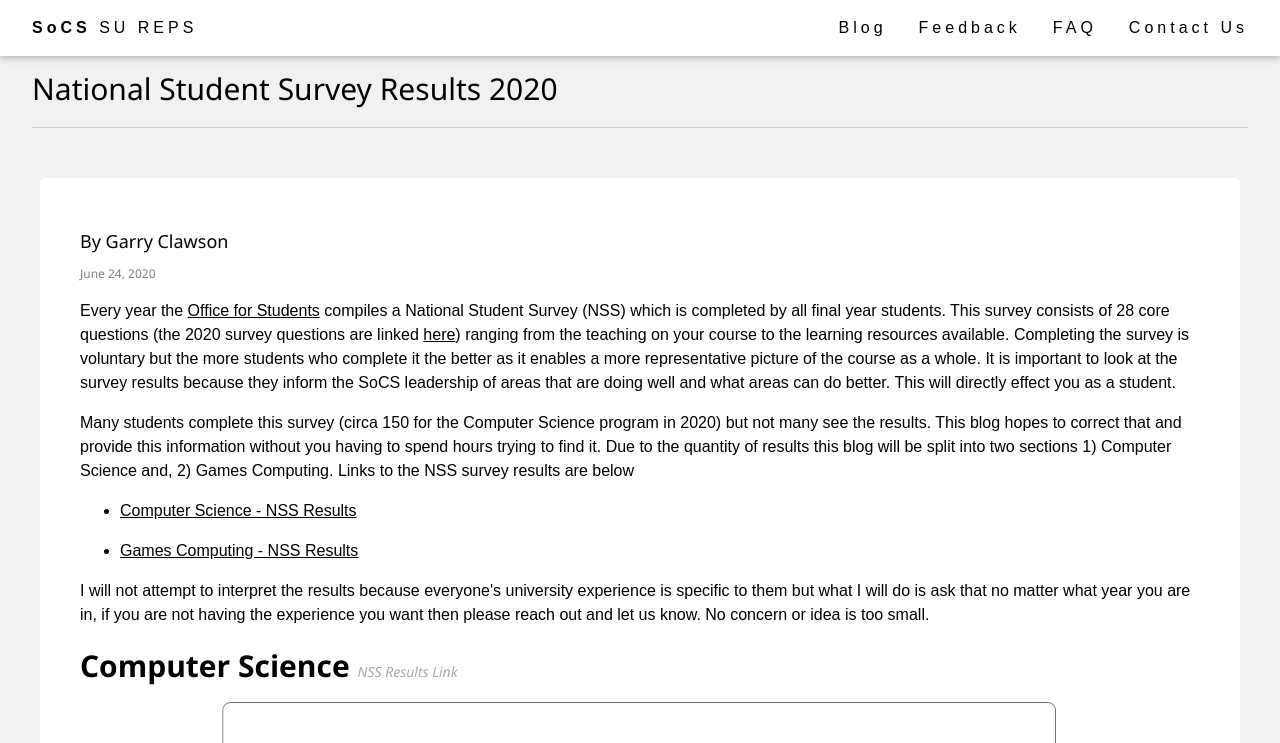
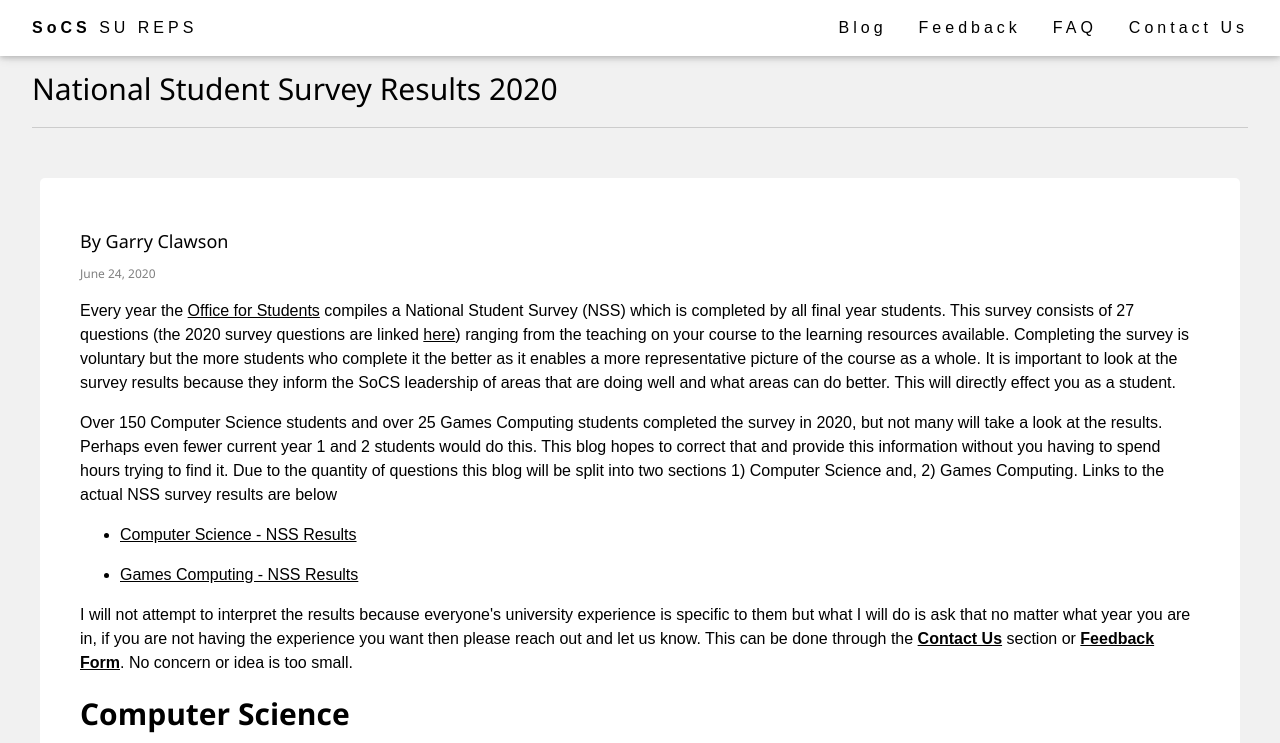
Before and after one commit to socsreps/socsreps.github.io, a plain HTML site: page posts/blogs/NssResults_BLOG.html in a window 1280 px wide. Shown: the top 743 px of the page. Drawn offline with nearby package versions, Linux system fonts and the light colour scheme.

Commit message:
Update posts/blogs/NssResults_BLOG.html

```diff
--- a/posts/blogs/NssResults_BLOG.html
+++ b/posts/blogs/NssResults_BLOG.html
@@ -61,18 +61,19 @@
 
   <h5 style="color:grey">June 24, 2020</h5>
 
-    <p>Every year the <a href="https://www.officeforstudents.org.uk">Office for Students</a> compiles a National Student Survey (NSS) which is completed by all final year students. This survey consists of 28 core questions (the 2020 survey questions are linked <a href="../assets/Nss2020Questions.pdf">here</a>) ranging from the teaching on your course to the learning resources available. Completing the survey is voluntary but the more students who complete it the better as it enables a more representative picture of the course as a whole. It is important to look at the survey results because they inform the SoCS leadership of areas that are doing well and what areas can do better. This will directly effect you as a student.</p>
 
-    <p>Many students complete this survey (circa 150 for the Computer Science program in 2020) but not many see the results. This blog hopes to correct that and provide this information without you having to spend hours trying to find it. Due to the quantity of results this blog will be split into two sections 1) Computer Science and, 2) Games Computing. Links to the NSS survey results are below</p>
+    <p>Every year the <a href="https://www.officeforstudents.org.uk">Office for Students</a> compiles a National Student Survey (NSS) which is completed by all final year students. This survey consists of 27 questions (the 2020 survey questions are linked <a href="../assets/Nss2020Questions.pdf">here</a>) ranging from the teaching on your course to the learning resources available. Completing the survey is voluntary but the more students who complete it the better as it enables a more representative picture of the course as a whole. It is important to look at the survey results because they inform the SoCS leadership of areas that are doing well and what areas can do better. This will directly effect you as a student.</p>
+
+    <p>Over 150 Computer Science students and over 25 Games Computing students completed the survey in 2020, but not many will take a look at the results. Perhaps even fewer current year 1 and 2 students would do this. This blog hopes to correct that and provide this information without you having to spend hours trying to find it. Due to the quantity of questions this blog will be split into two sections 1) Computer Science and, 2) Games Computing. Links to the actual NSS survey results are below</p>
 
     <ul>
       <li><p><a href="https://discoveruni.gov.uk/course-details/10007151/CMPCMSUB/Full-time/">Computer Science - NSS Results</a></p></li>
       <li><p><a href="https://discoveruni.gov.uk/course-details/10007151/CGPCMPUB/Full-time/">Games Computing - NSS Results</a></p></li>
     </ul>
 
-    <p>I will not attempt to interpret the results because everyone's university experience is specific to them but what I will do is ask that no matter what year you are in, if you are not having the experience you want then please reach out and let us know. No concern or idea is too small.  </p>
+    <p>I will not attempt to interpret the results because everyone's university experience is specific to them but what I will do is ask that no matter what year you are in, if you are not having the experience you want then please reach out and let us know. This can be done through the <b><a href="../../index.html#about">Contact Us</a></b> section or <b><a href="../../feedback.html">Feedback Form</a></b>. No concern or idea is too small.  </p>
 
-     <h2><b>Computer Science  </b><span><a href="https://discoveruni.gov.uk/course-details/10007151/CMPCMSUB/Full-time/" style="color:darkgrey; text-decoration: none; font-size: 14px"><i>NSS Results Link</i></a></span></h2>
+     <h2><b>Computer Science</b></h2>
 
     <img src="../assets/NssResults_IMAGE2.png" class="image" alt="test" style="width:100%"></img>
 
@@ -93,7 +94,7 @@
     <img src="../assets/NssResults_IMAGE10.png" class="image" alt="test" style="width:100%"></img>
 
 
-    <h2><b>Games Computing  </b><span><a href="https://discoveruni.gov.uk/course-details/10007151/CGPCMPUB/Full-time/" style="color:darkgrey; text-decoration: none; font-size: 14px"><i>NSS Results Link</i></a></span></h2>
+    <h2><b>Games Computing</b></h2>
 
     <img src="../assets/NssResults_IMAGE11.png" class="image" alt="test" style="width:100%"></img>
 
```
